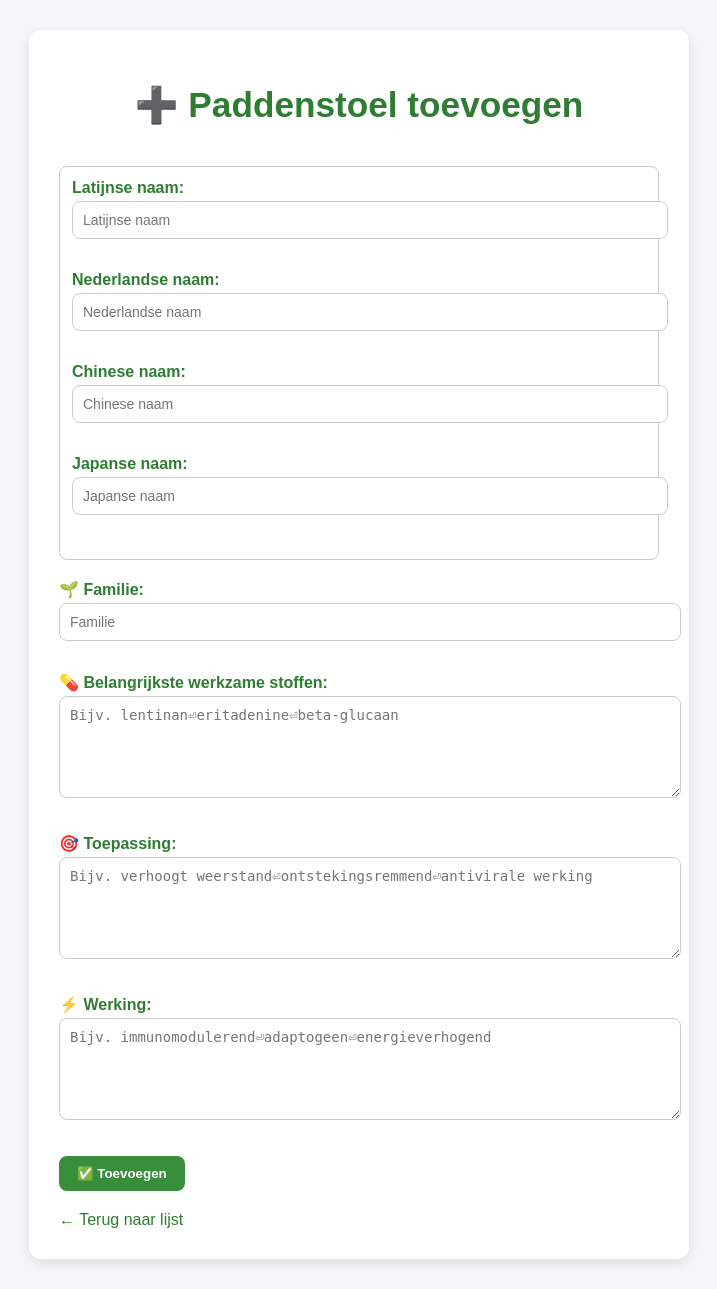
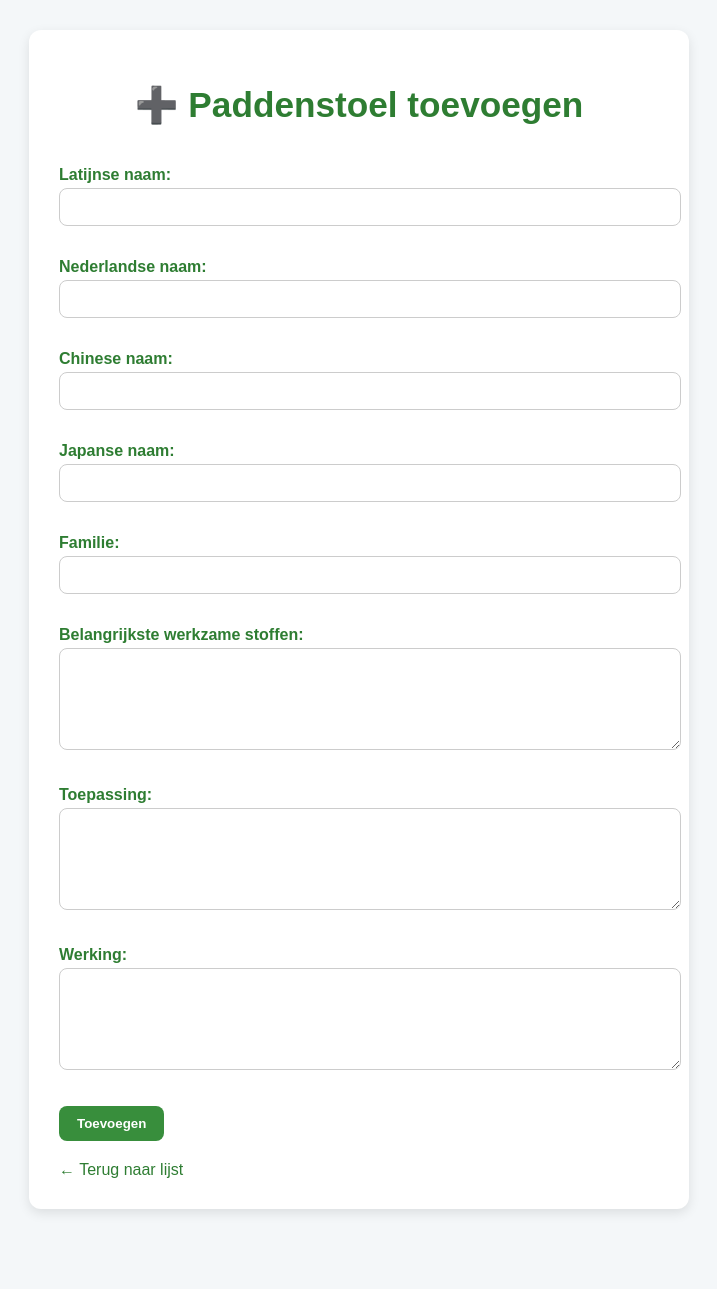
Before and after one commit to Stephankuil/Adelita, a Flask app: page /paddenstoel/toevoegen in a window 1280 px wide. Shown: the whole page, without its empty margins (281-998 px from the left). After the commit the page ends 1213 px from the top, so only its background shows below. Run offline with Flask 3, Linux system fonts and the light colour scheme.

Commit message:
debug met de namen

```diff
--- a/routes/paddenstoelen_routes.py
+++ b/routes/paddenstoelen_routes.py
@@ -33,7 +33,6 @@ def index():
     conn.close()
     return render_template("paddenstoelen.html", paddenstoelen=paddenstoelen)
 
-# 🔍 Route: detailpagina van één paddenstoel
 @paddenstoel_bp.route("/paddenstoelen/<int:paddenstoel_id>")
 def paddenstoel_detail(paddenstoel_id):
     conn = mysql.connector.connect(**DB_CONFIG)
@@ -48,7 +47,9 @@ def paddenstoel_detail(paddenstoel_id):
     detail = {
         "id": row["id"],
         "nederlandse_naam": row["nederlandse_naam"],
-        "andere_namen": safe_json_load(row.get("andere_namen"), []),
+        "latijnse_naam": row["latijnse_naam"],
+        "japanse_naam": row["japanse_naam"],
+        "chinese_naam": row["chinese_naam"],
         "familie": row["familie"],
         "stoffen": safe_json_load(row.get("belangrijkste_werkzame_stoffen"), []),
         "toepassing": safe_json_load(row.get("toepassing"), []),
@@ -56,67 +57,45 @@ def paddenstoel_detail(paddenstoel_id):
     }
 
     return render_template("paddenstoelen_info.html", pad=detail)
-@paddenstoel_bp.route("/paddenstoel/toevoegen", methods=["GET", "POST"])
+
+@paddenstoel_bp.route('/paddenstoel/toevoegen', methods=['GET', 'POST'])
 def paddenstoel_toevoegen():
-    if request.method == "POST":
-        familie = request.form.get("familie")
-        stoffen_raw = request.form.get("belangrijkste_werkzame_stoffen", "")
-        toepassing_raw = request.form.get("toepassing", "")
-        werking_raw = request.form.get("werking", "")
+    if request.method == 'POST':
+        latijnse_naam = request.form.get('latijnse_naam')
+        nederlandse_naam = request.form.get('nederlandse_naam')
+        chinese_naam = request.form.get('chinese_naam')
+        japanse_naam = request.form.get('japanse_naam')
+        familie = request.form.get('familie')
+        stoffen_raw = request.form.get('belangrijkste_werkzame_stoffen', '')
+        toepassing_raw = request.form.get('toepassing', '')
+        werking_raw = request.form.get('werking', '')
 
-        # Alle 4 naamvelden als lijsten ophalen
-        latijnse_namen = request.form.getlist("latijnse_naam[]")
-        nederlandse_namen = request.form.getlist("nederlandse_naam[]")
-        chinese_namen = request.form.getlist("chinese_naam[]")
-        japanse_namen = request.form.getlist("japanse_naam[]")
+        stoffen = [s.strip() for s in stoffen_raw.splitlines() if s.strip()]
+        toepassing = [s.strip() for s in toepassing_raw.splitlines() if s.strip()]
+        werking = [s.strip() for s in werking_raw.splitlines() if s.strip()]
 
-        # Maak een lijst van dicts met ingevulde naamgroepen (lege negeren)
-        naam_groepen = []
-        for lat, ned, chi, jap in zip(latijnse_namen, nederlandse_namen, chinese_namen, japanse_namen):
-            if lat.strip() or ned.strip() or chi.strip() or jap.strip():
-                naam_groepen.append({
-                    "latijnse_naam": lat.strip(),
-                    "nederlandse_naam": ned.strip(),
-                    "chinese_naam": chi.strip(),
-                    "japanse_naam": jap.strip(),
-                })
-
-        # Sla naam_groepen op als JSON string
-        namen_json = json.dumps(naam_groepen, ensure_ascii=False)
-
-        stoffen = json.dumps([s.strip() for s in stoffen_raw.split(",") if s.strip()])
-        toepassing = json.dumps([s.strip() for s in toepassing_raw.split(",") if s.strip()])
-        werking = json.dumps([s.strip() for s in werking_raw.split(",") if s.strip()])
-
-        # Kies primaire Nederlandse naam als eerste ingevulde nederlandse naam, anders leeg
-        primaire_nederlandse_naam = ""
-        for ng in naam_groepen:
-            if ng["nederlandse_naam"]:
-                primaire_nederlandse_naam = ng["nederlandse_naam"]
-                break
+        # Opslaan in database, bijv. stoffen, toepassing, werking als JSON strings
+        stoffen_json = json.dumps(stoffen, ensure_ascii=False)
+        toepassing_json = json.dumps(toepassing, ensure_ascii=False)
+        werking_json = json.dumps(werking, ensure_ascii=False)
 
         conn = mysql.connector.connect(**DB_CONFIG)
         cursor = conn.cursor()
 
         cursor.execute("""
-            INSERT INTO paddenstoelen (
-                nederlandse_naam,
-                andere_namen,
-                familie,
-                belangrijkste_werkzame_stoffen,
-                toepassing,
-                werking
-            ) VALUES (%s, %s, %s, %s, %s, %s)
-        """, (primaire_nederlandse_naam, namen_json, familie, stoffen, toepassing, werking))
+            INSERT INTO paddenstoelen
+            (latijnse_naam, nederlandse_naam, chinese_naam, japanse_naam, familie, belangrijkste_werkzame_stoffen, toepassing, werking)
+            VALUES (%s, %s, %s, %s, %s, %s, %s, %s)
+        """, (latijnse_naam, nederlandse_naam, chinese_naam, japanse_naam, familie, stoffen_json, toepassing_json, werking_json))
 
         conn.commit()
         cursor.close()
         conn.close()
 
-        flash("✅ Paddenstoel toegevoegd.")
-        return redirect(url_for("paddenstoel_bp.index"))
+        flash('✅ Paddenstoel toegevoegd.')
+        return redirect(url_for('paddenstoel_bp.index'))
 
-    return render_template("paddenstoelen_toevoegen.html")
+    return render_template('paddenstoelen_toevoegen.html')
 
 
 
--- a/templates/paddenstoelen_toevoegen.html
+++ b/templates/paddenstoelen_toevoegen.html
@@ -77,41 +77,41 @@
 
 <form method="post">
 
-        <div id="naam-groepen-container">
-            <div class="naam-groep">
   <label>Latijnse naam:
-                    <input type="text" name="latijnse_naam[]" placeholder="Latijnse naam">
-                </label>
-                <label>Nederlandse naam:
-                    <input type="text" name="nederlandse_naam[]" placeholder="Nederlandse naam">
-                </label>
-                <label>Chinese naam:
-                    <input type="text" name="chinese_naam[]" placeholder="Chinese naam">
-                </label>
-                <label>Japanse naam:
-                    <input type="text" name="japanse_naam[]" placeholder="Japanse naam">
-                </label>
-            </div>
-        </div>
-
-        <label>🌱 Familie:
-            <input type="text" name="familie" placeholder="Familie">
+    <input type="text" name="latijnse_naam" required>
   </label>
 
-        <label>💊 Belangrijkste werkzame stoffen:
-            <textarea name="belangrijkste_werkzame_stoffen" placeholder="Bijv. lentinan⏎eritadenine⏎beta-glucaan"></textarea>
+  <label>Nederlandse naam:
+    <input type="text" name="nederlandse_naam" required>
   </label>
 
-        <label>🎯 Toepassing:
-            <textarea name="toepassing" placeholder="Bijv. verhoogt weerstand⏎ontstekingsremmend⏎antivirale werking"></textarea>
+  <label>Chinese naam:
+    <input type="text" name="chinese_naam">
   </label>
 
-        <label>⚡ Werking:
-            <textarea name="werking" placeholder="Bijv. immunomodulerend⏎adaptogeen⏎energieverhogend"></textarea>
+  <label>Japanse naam:
+    <input type="text" name="japanse_naam">
   </label>
 
-        <button type="submit">✅ Toevoegen</button>
+  <label>Familie:
+    <input type="text" name="familie">
+  </label>
+
+  <label>Belangrijkste werkzame stoffen:
+    <textarea name="belangrijkste_werkzame_stoffen"></textarea>
+  </label>
+
+  <label>Toepassing:
+    <textarea name="toepassing"></textarea>
+  </label>
+
+  <label>Werking:
+    <textarea name="werking"></textarea>
+  </label>
+
+  <button type="submit">Toevoegen</button>
 </form>
+
 
     <a href="{{ url_for('paddenstoel_bp.index') }}">← Terug naar lijst</a>
 </div>
```
Also changed, not shown: DATABASE_AANMAKEN/DATABASE_MySQL_AANMAKEN.py (+21 -12 lines), templates/paddenstoelen_info.html (+14 -29 lines). Lines whose indentation alone changed are shown as unchanged.
